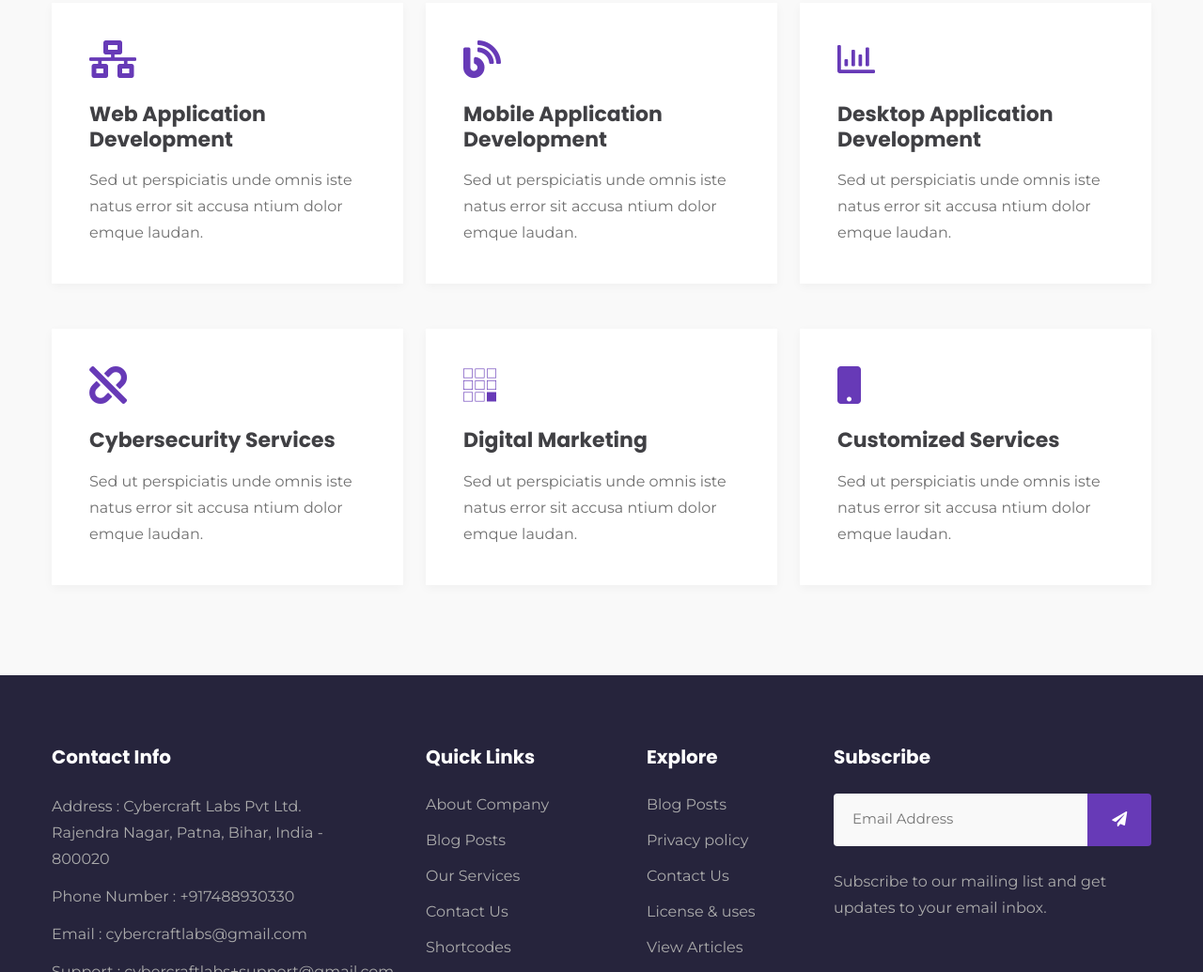
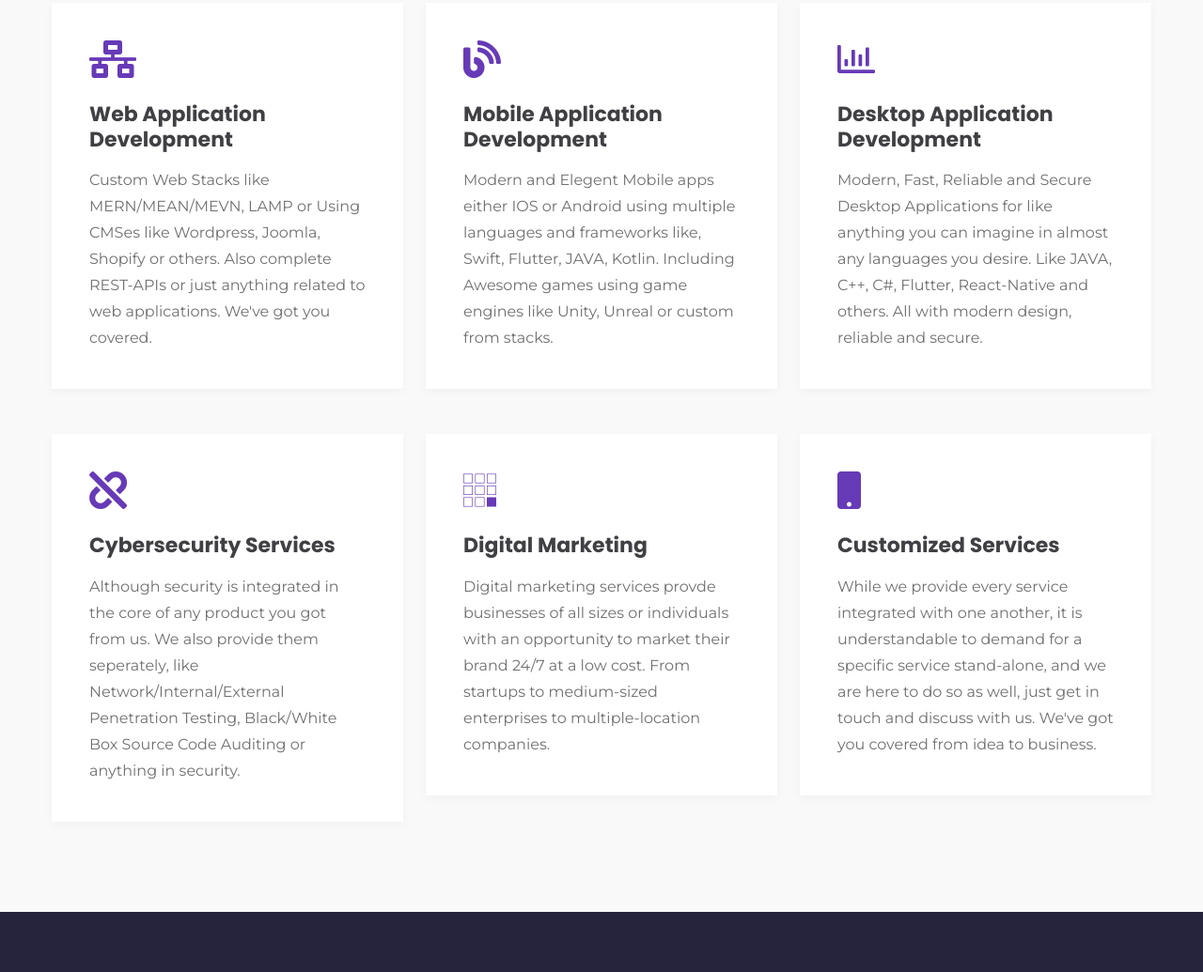
Before and after one commit to cybercraftlabs/cybercraftlabs.github.io, a plain HTML site: page services.html in a window 1280 px wide. Shown: the part 1410-2445 px from the top of the page at 94% size. Drawn offline with Linux system fonts and the light colour scheme.

Commit message:
Updated info and back links

```diff
--- a/services.html
+++ b/services.html
@@ -236,8 +236,10 @@ Author URL: http://w3layouts.com
                         </div>
                         <div class="about-content">
                             <h5 class="mb-3"><a href="about.html">Web Application Development</a></h5>
-                            <p>Sed ut perspiciatis unde omnis iste natus error sit accusa ntium dolor emque
-                                laudan.</p>
+                            <p>Custom Web Stacks like MERN/MEAN/MEVN, LAMP or Using CMSes like Wordpress, Joomla,
+                                Shopify or others. Also complete REST-APIs or just anything related to web applications.
+                                We've got you covered.
+                            </p>
                         </div>
                     </div>
                 </div>
@@ -248,8 +250,9 @@ Author URL: http://w3layouts.com
                         </div>
                         <div class="about-content">
                             <h5 class="mb-3"><a href="about.html">Mobile Application Development</a></h5>
-                            <p>Sed ut perspiciatis unde omnis iste natus error sit accusa ntium dolor emque
-                                laudan.</p>
+                            <p>Modern and Elegent Mobile apps either IOS or Android using multiple languages and
+                                frameworks like, Swift, Flutter, JAVA, Kotlin. Including Awesome games using game
+                                engines like Unity, Unreal or custom from stacks.</p>
                         </div>
                     </div>
                 </div>
@@ -260,8 +263,9 @@ Author URL: http://w3layouts.com
                         </div>
                         <div class="about-content">
                             <h5 class="mb-3"><a href="about.html">Desktop Application Development</a></h5>
-                            <p>Sed ut perspiciatis unde omnis iste natus error sit accusa ntium dolor emque
-                                laudan.</p>
+                            <p>Modern, Fast, Reliable and Secure Desktop Applications for like anything you can imagine
+                                in almost any languages you desire. Like JAVA, C++, C#, Flutter, React-Native and
+                                others. All with modern design, reliable and secure.</p>
                         </div>
                     </div>
                 </div>
@@ -273,8 +277,9 @@ Author URL: http://w3layouts.com
                         </div>
                         <div class="about-content">
                             <h5 class="mb-3"><a href="about.html">Cybersecurity Services</a></h5>
-                            <p>Sed ut perspiciatis unde omnis iste natus error sit accusa ntium dolor emque
-                                laudan.</p>
+                            <p>Although security is integrated in the core of any product you got from us. We also
+                                provide them seperately, like Network/Internal/External Penetration Testing, Black/White
+                                Box Source Code Auditing or anything in security.</p>
                         </div>
                     </div>
                 </div>
@@ -285,8 +290,10 @@ Author URL: http://w3layouts.com
                         </div>
                         <div class="about-content">
                             <h5 class="mb-3"><a href="about.html">Digital Marketing</a></h5>
-                            <p>Sed ut perspiciatis unde omnis iste natus error sit accusa ntium dolor emque
-                                laudan.</p>
+                            <p>Digital marketing services provde businesses of all sizes or individuals with an
+                                opportunity to market their brand 24/7 at a low cost. From startups to medium-sized
+                                enterprises to multiple-location companies.
+                            </p>
                         </div>
                     </div>
                 </div>
@@ -297,8 +304,9 @@ Author URL: http://w3layouts.com
                         </div>
                         <div class="about-content">
                             <h5 class="mb-3"><a href="about.html">Customized Services</a></h5>
-                            <p>Sed ut perspiciatis unde omnis iste natus error sit accusa ntium dolor emque
-                                laudan.</p>
+                            <p>While we provide every service integrated with one another, it is understandable to
+                                demand for a specific service stand-alone, and we are here to do so as well, just get in
+                                touch and discuss with us. We've got you covered from idea to business.</p>
                         </div>
                     </div>
                 </div>
```
Also changed, not shown: about.html (+2 -2 lines), contact.html (+1 -1 lines).
